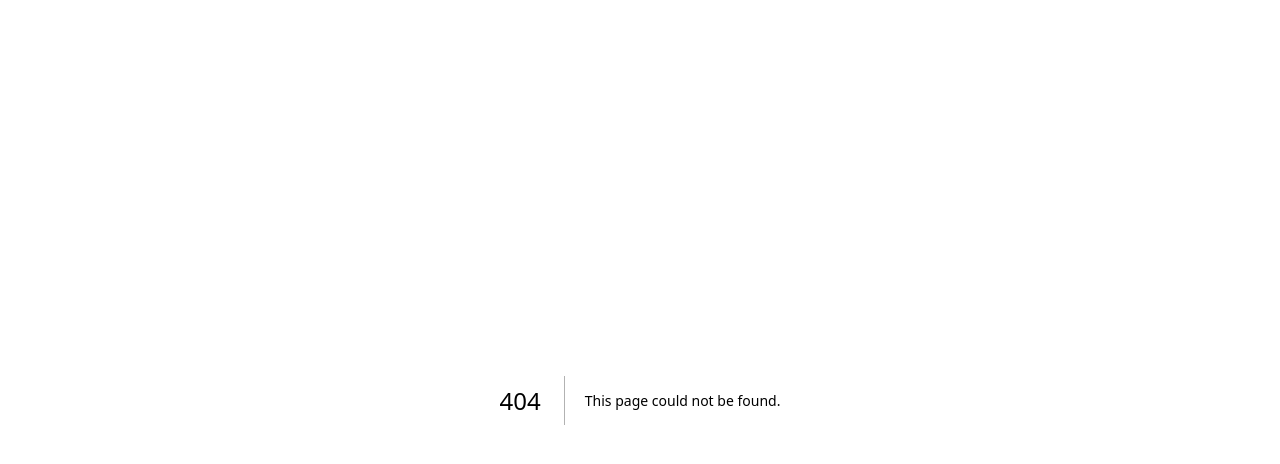
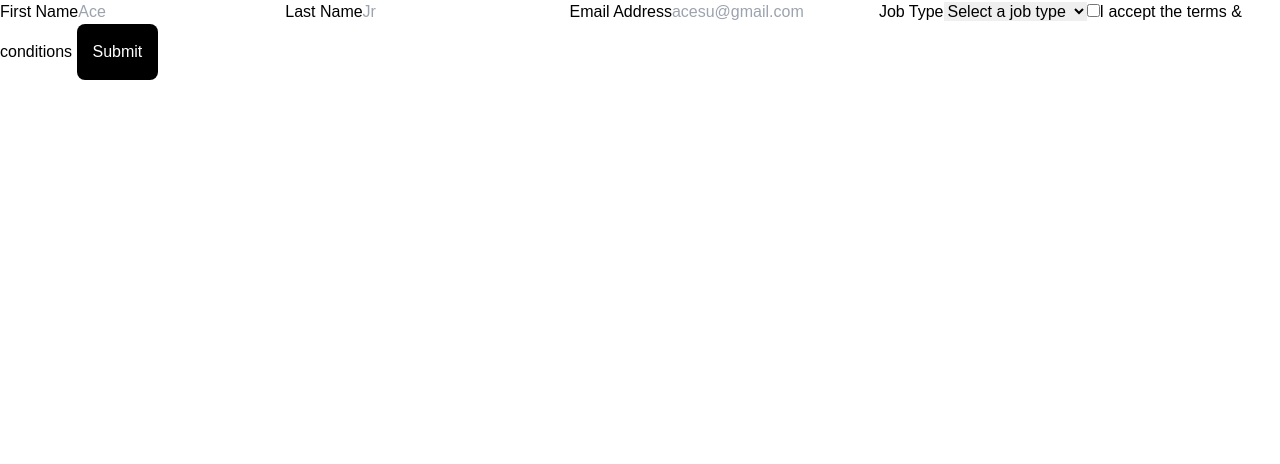
Before and after one commit to cirejr/messing-with-next-js, a Next.js app: page /auth/formik-test in a window 1280 px wide. Before the commit this address had no page. Shown: the top 464 px of the page. Built offline with nearby package versions, Linux system fonts and the light colour scheme.

Commit message:
Formik and Yup added as test

```diff
--- a/package.json
+++ b/package.json
@@ -17,6 +17,7 @@
     "postcss": "8.4.23",
     "react": "18.2.0",
     "react-dom": "18.2.0",
-    "tailwindcss": "3.3.2"
+    "tailwindcss": "3.3.2",
+    "yup": "^1.1.1"
   }
 }
--- /dev/null
+++ b/src/app/auth/(components)/CustomInputs.js
@@ -0,0 +1,32 @@
+import { useField } from "formik"
+
+export const Input = () => {
+  return(
+	<input
+		className="form-control my-2 w-full bg-slate-200 py-2 px-2 rounded-md border border-slate-300 outline-transparent focus:outline-indigo-200"
+	/>
+  )
+}
+
+export const TextInput = ({label, ...props}) => {
+	const [field, meta] = useField(props)
+
+	return(
+		<>
+			<label htmlFor="props.id || props.name">{label}</label>
+			<Input {...field} {...props} />
+			{meta.touched && meta.error ? (
+				<div>{meta.error}</div>
+			) : null}
+		</>
+	)
+}
+
+export const SubmitButton = () => {
+	return(
+		<button
+			type="submit"
+			className="bg-indigo-900 rounded-md p-2 text-white hover:bg-blue-600 my-3 w-full"
+		>Sign In</button>
+	)
+}
--- a/src/app/auth/(components)/Input.jsx
+++ b/src/app/auth/(components)/Input.jsx
@@ -1,4 +1,4 @@
-const Input = ({type, placeholder, value, method}) => {
+const Input = ({type, placeholder, value, method, ...props}) => {
   return(
 	<input
 		type={type}
--- /dev/null
+++ b/src/app/auth/formik-test/page.jsx
@@ -0,0 +1,125 @@
+'use client'
+
+import { useField,Form, Formik } from "formik";
+//import validate from "./validate";
+import * as Yup from 'yup'
+
+const TextInput = ({ label, ...props}) => {
+	const [field, meta] = useField(props);
+	return(
+		<>
+			<label htmlFor={props.id || props.name}>{label}</label>
+			<input className="text-input" {...field} {...props} />
+			{meta.touched && meta.error ? (
+				<div className="error">{meta.error}</div>
+			) : null}
+		</>
+	)
+}
+
+const Checkbox = ({ children, ...props}) => {
+	const [field, meta] = useField({...props, type:"checkbox"});
+
+	return(
+		<>
+			<label className="checkbox-input">
+				<input type="checkbox" {...field} {...props} />
+				{children}
+			</label>
+			{meta.touched && meta.error ? (
+				<div>{meta.error}</div>
+			) : null}
+		</>
+	)
+}
+
+const Select = ({label, ...props}) => {
+	const [field, meta] = useField(props)
+
+	return(
+		<>
+			<label htmlFor={props.id || props.name}>{label}</label>
+			<select {...field} {...props} />
+			{meta.touched && meta.error ? (
+				<div>{meta.error}</div>
+			) : null}
+		</>
+	)
+}
+
+const SubmitButton = ({ title }) => {
+	return(
+		<button
+			type="submit"
+			className="p-4 bg-black hover:bg-transparent hover:border
+			hover:border-b-slate-700 rounded-lg text-white hover:text-black"
+		>{title}</button>
+	)
+}
+
+export default function() {
+
+	return (
+		<Formik
+			initialValues = {{ firstName : '', lastName: '', email: '', acceptedTerms: false, jobType: ''}}
+			validationSchema = {Yup.object({
+				firstName : Yup.string()
+					.max(15, 'Must be less than 15 characters')
+					.required('Required Field'),
+				lastName : Yup.string()
+					.max(15, 'Must be less than 15 characters')
+					.required('Required Field'),
+				email : Yup.string()
+					.email('Invalid email address')
+					.required('Required Field'),
+				acceptedTerms : Yup.boolean()
+					.required('Required Field')
+					.oneOf([true], 'You must accept the terms & conditions.'),
+				jobType: Yup.string()
+					.oneOf(['designer', 'dev', 'product', 'others'], 'Invalid Job Type')
+					.required('Required Field')
+			})}
+			onSubmit={ (values, { setSubmitting }) => {
+				setTimeout(() => {
+					alert(JSON.stringify(values, null, 2));
+					setSubmitting(false);
+				}, 400)
+			}}
+		>
+			<Form>
+				<TextInput
+					label="First Name"
+					name= "firstName"
+					type="text"
+					placeholder="Ace"
+				/>
+
+				<TextInput
+					label="Last Name"
+					name="lastName"
+					type="text"
+					placeholder="Jr"
+				/>
+
+				<TextInput
+					label="Email Address"
+					name="email"
+					type="email"
+					placeholder="acesu@gmail.com"
+				/>
+
+				<Select label="Job Type" name="jobType">
+					<option value=""> Select a job type</option>
+					<option value="designer">Designer</option>
+					<option value="dev">Dev</option>
+					<option value="product">Product Manager</option>
+				</Select>
+
+				<Checkbox name="acceptedTerms">I accept the terms & conditions </Checkbox>
+
+				<SubmitButton title="Submit" />
+			</Form>
+		</Formik>
+
+	);
+}
--- /dev/null
+++ b/src/app/auth/formik-test/validate.js
@@ -0,0 +1,25 @@
+
+const validate = (values) => {
+	const errors = {};
+	if (!values.firstName) {
+		errors.firstName = "Required";
+	}else if( values.firstName.length > 15) {
+		errors.firstName = "Must be 15 characters or less"
+	}
+
+	if (!values.lastName) {
+		errors.lastName = 'Required'
+	}else if(values.lastName.length > 20) {
+		errors.lastName = 'Must be 20 characters or less';
+	}
+
+	if (!values.email) {
+		errors.email = 'Required'
+	} else if(!/^[A-Z0-9._%+-]+@[A-Z0-9.-]+\.[A-Z]{2,4}$/i.test(values.email)) {
+		errors.email = 'Invalid email address'
+	}
+	console.log(errors)
+	return errors;
+}
+
+export default validate;
--- a/src/app/auth/sign-in/page.jsx
+++ b/src/app/auth/sign-in/page.jsx
@@ -1,18 +1,21 @@
 'use client'
 
-import { Form } from "formik";
+import { Form, Formik } from "formik";
 import { useState } from "react";
 import Image from "next/image";
 import Link from "next/link";
+import * as Yup from 'yup'
+
+import {Input, TextInput, SubmitButton} from '../(components)/CustomInputs'
 
 export default function SignIn() {
-	const [email, setEmail] = useState("");
+	/*const [email, setEmail] = useState("");
 	const [password, setPassword] = useState("")
 
 	const handleSubmit = (e) => {
 		e.preventDefault();
 		console.log(email, password)
-	}
+	}*/
 
 
 	return (
@@ -29,6 +32,39 @@ export default function SignIn() {
 					/>
 					<h1 className="text-5xl font-semibold text-gray-800 mb-10">Log in into your account </h1>
 					<div className="flex items-center w-full">
+						<Formik
+							initialValues={{
+								email:'',
+								password: ''
+							}}
+							validationSchema={ Yup.object({
+								email : Yup.string().email('Invalid email address').required('Required'),
+								password : Yup.string().required('Required').min(8, 'Must be at least 8 characters')
+							})}
+							onSubmit={(values, {setSubmitting }) => {
+								setTimeout(() => {
+									alert(JSON.stringify(values, null, 2))
+									setSubmitting(false)
+								}, 400)
+							}}
+						>
+							<Form>
+								<TextInput label="Email Address"
+									type="email"
+									name="email"
+									placeholder="acesu@gmail.com"
+								/>
+
+								<TextInput label="Password"
+									type="password"
+									name="password"
+									placeholder="password"
+								/>
+
+								<SubmitButton />
+							</Form>
+						</Formik>
+						{/*
 						<form className="w-full px-6 mb-8" method="POST" onSubmit={handleSubmit}>
 							<div className="mb-3">
 								<label htmlFor="inputEmail" className="text-gray-700">Email</label>
@@ -57,7 +93,8 @@ export default function SignIn() {
 										className="bg-indigo-900 rounded-md p-2 text-white hover:bg-blue-600 my-3 w-full">Sign In</button>
 								</div>
 							</div>
-						</form>
+						</form>*/
+						}
 					</div>
 					<p className="text-gray-500">Don't have an account ? <Link href="/auth/sign-up" className="hover:text-indigo-800 font-semibold"> Sign Up</Link></p>
 				</div>
```
Also changed, not shown: 1 other file (tests, documents, lock files or other folders).
